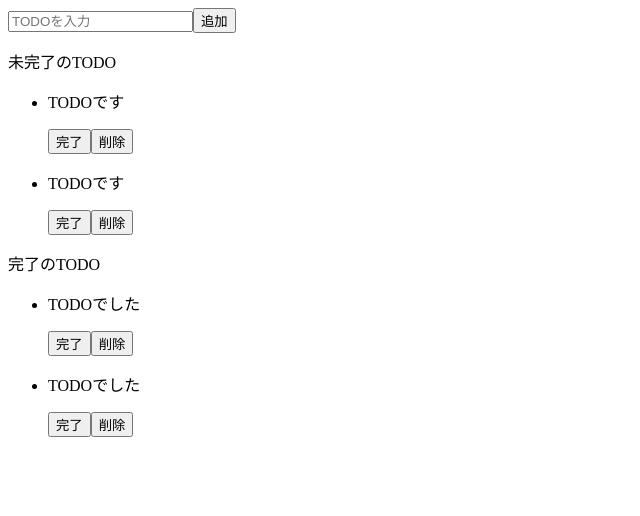
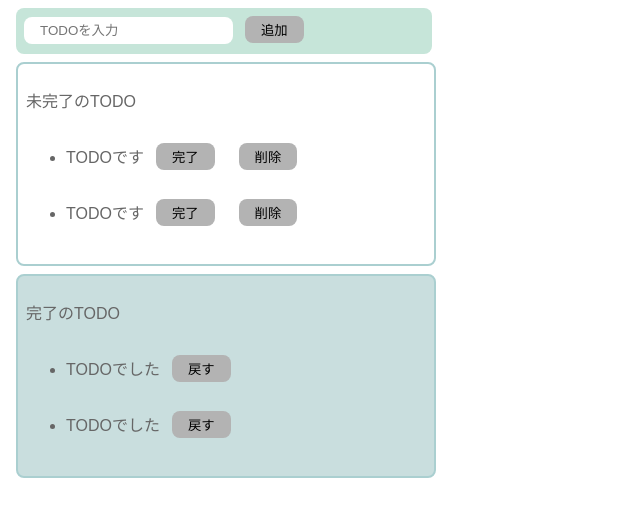
Before and after one commit to kei-mag/react-tailwindcss-ts-tutorial, a React (Create React App) app: page / in a window 1280 px wide. Shown: the top 516 px of the page, without its empty margins (0-640 px from the left). Built offline with nearby package versions, Linux system fonts and the light colour scheme.

Commit message:
55. CSSでスタイリング

```diff
--- a/src/Todo.jsx
+++ b/src/Todo.jsx
@@ -3,37 +3,43 @@ import "./styles.css";
 export const Todo = () => {
     return (
         <>
-        <div>
+        <div className="input-area">
             <input placeholder="TODOを入力" />
             <button>追加</button>
         </div>
-        <div>
+        <div className="incomplete-area">
             <p>未完了のTODO</p>
             <ul>
                 <li>
+                    <div className="list-row">
                         <p>TODOです</p>
                         <button>完了</button>
                         <button>削除</button>
+                    </div>
                 </li>
                 <li>
+                    <div className="list-row">
                         <p>TODOです</p>
                         <button>完了</button>
                         <button>削除</button>
+                    </div>
                 </li>
             </ul>
         </div>
-        <div>
+        <div className="complete-area">
             <p>完了のTODO</p>
             <ul>
                 <li>
+                    <div className="list-row">
                         <p>TODOでした</p>
-                    <button>完了</button>
-                    <button>削除</button>
+                        <button>戻す</button>
+                    </div>
                 </li>
                 <li>
+                    <div className="list-row">
                         <p>TODOでした</p>
-                    <button>完了</button>
-                    <button>削除</button>
+                        <button>戻す</button>
+                    </div>
                 </li>
             </ul>
         </div>
--- a/src/styles.css
+++ b/src/styles.css
@@ -0,0 +1,66 @@
+body {
+  font-family: sans-serif;
+  color: #666;
+}
+
+input {
+  border-radius: 8px;
+  border: none;
+  padding: 6px 16px;
+}
+
+button {
+  border-radius: 8px;
+  background-color: #b3b3b3;
+  border: none;
+  padding: 4px 16px;
+  margin: 0px 12px;
+}
+
+button:hover {
+  background-color: #79a8a9;
+  color: #fff;
+}
+
+.input-area {
+  background-color: #c6e5d9;
+  width: 400px;
+  height: 30px;
+  padding: 8px;
+  margin: 8px;
+  border-radius: 8px;
+}
+
+.incomplete-area {
+  border: 2px solid #aacfd0;
+  width: 400px;
+  min-height: 100px;
+  padding: 8px;
+  margin: 8px;
+  border-radius: 8px;
+}
+
+.title {
+  text-align: center;
+  margin-top: 0;
+  font-weight: bold;
+}
+
+.list-row {
+  display: flex;
+  align-items: center;;
+}
+
+.todo-item {
+  margin: 6px;
+}
+
+.complete-area {
+  border: 2px solid #aacfd0;
+  background-color: #c9dede;
+  width: 400px;
+  min-height: 100px;
+  padding: 8px;
+  margin: 8px;
+  border-radius: 8px;
+}
```
Lines whose indentation alone changed are shown as unchanged.
